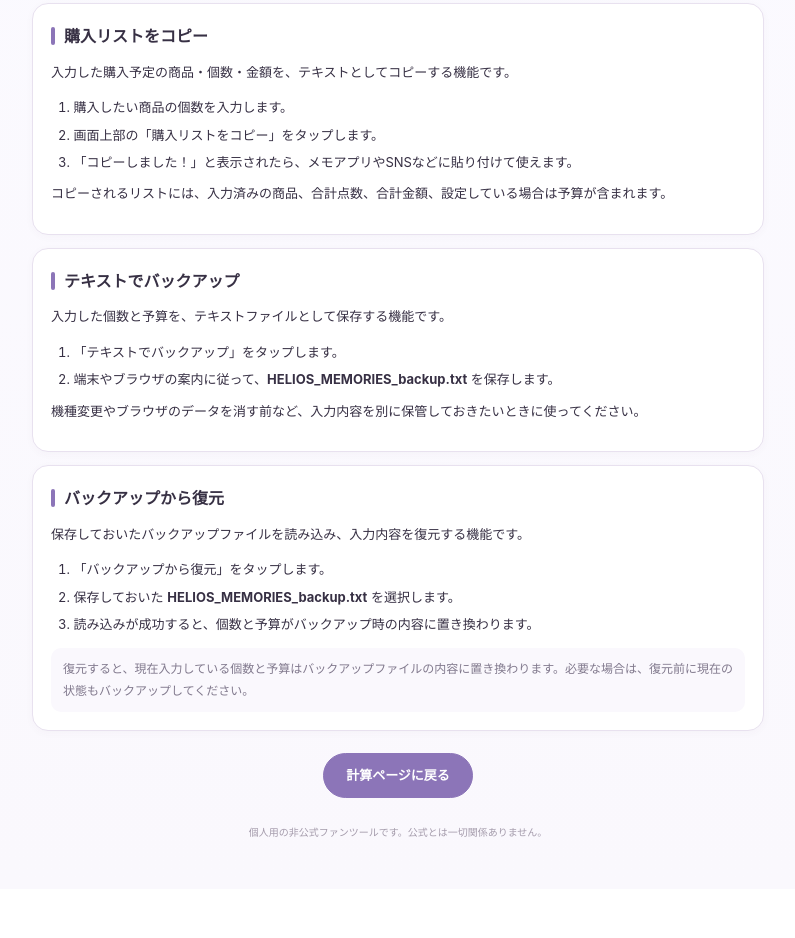
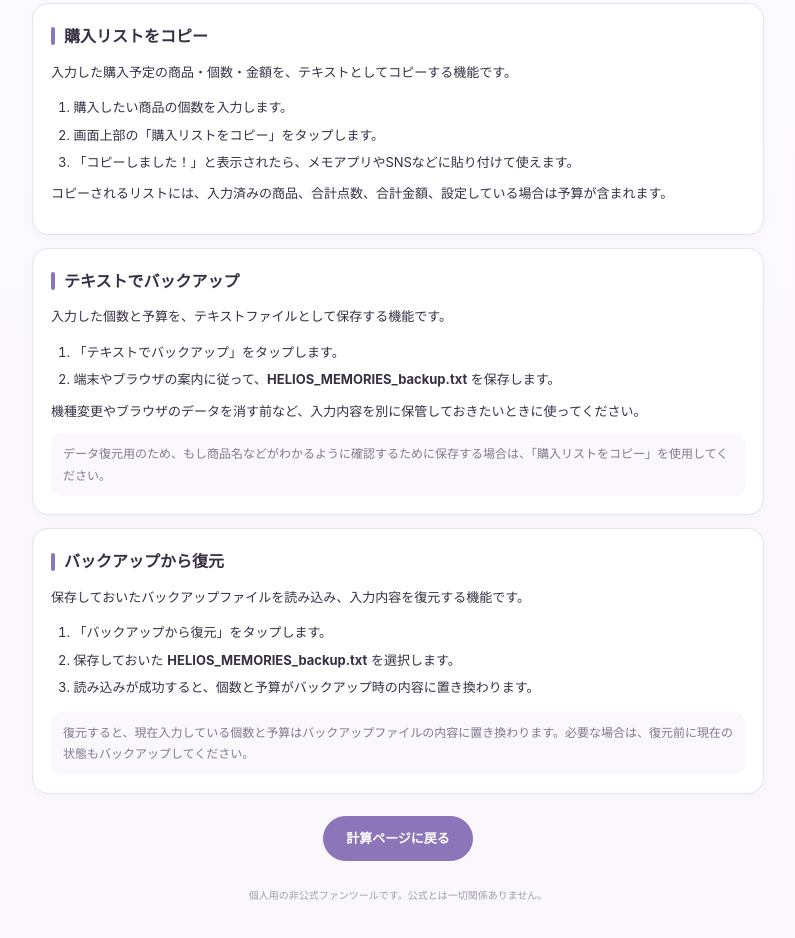
Before and after one commit to Qteramu/unofficial_goods_calculation, a plain HTML site: page helios_memories/howto.html in a window 1280 px wide. Shown: the part 578-1516 px from the top of the page, without its empty margins (242-1037 px from the left). Before the commit the page ends 1467 px from the top, so only its background shows below. Drawn offline with Linux system fonts and the light colour scheme.

Commit message:
Update howto.html

```diff
--- a/helios_memories/howto.html
+++ b/helios_memories/howto.html
@@ -56,6 +56,7 @@ h3{font-size:13px;margin:15px 0 4px;color:#705b92}p,li{font-size:13px}p{margin:6
 <li>端末やブラウザの案内に従って、<strong>HELIOS_MEMORIES_backup.txt</strong> を保存します。</li>
 </ol>
 <p>機種変更やブラウザのデータを消す前など、入力内容を別に保管しておきたいときに使ってください。</p>
+<div class="note">データ復元用のため、もし商品名などがわかるように確認するために保存する場合は、「購入リストをコピー」を使用してください。</div>
 </article>
 
 <article>
```
